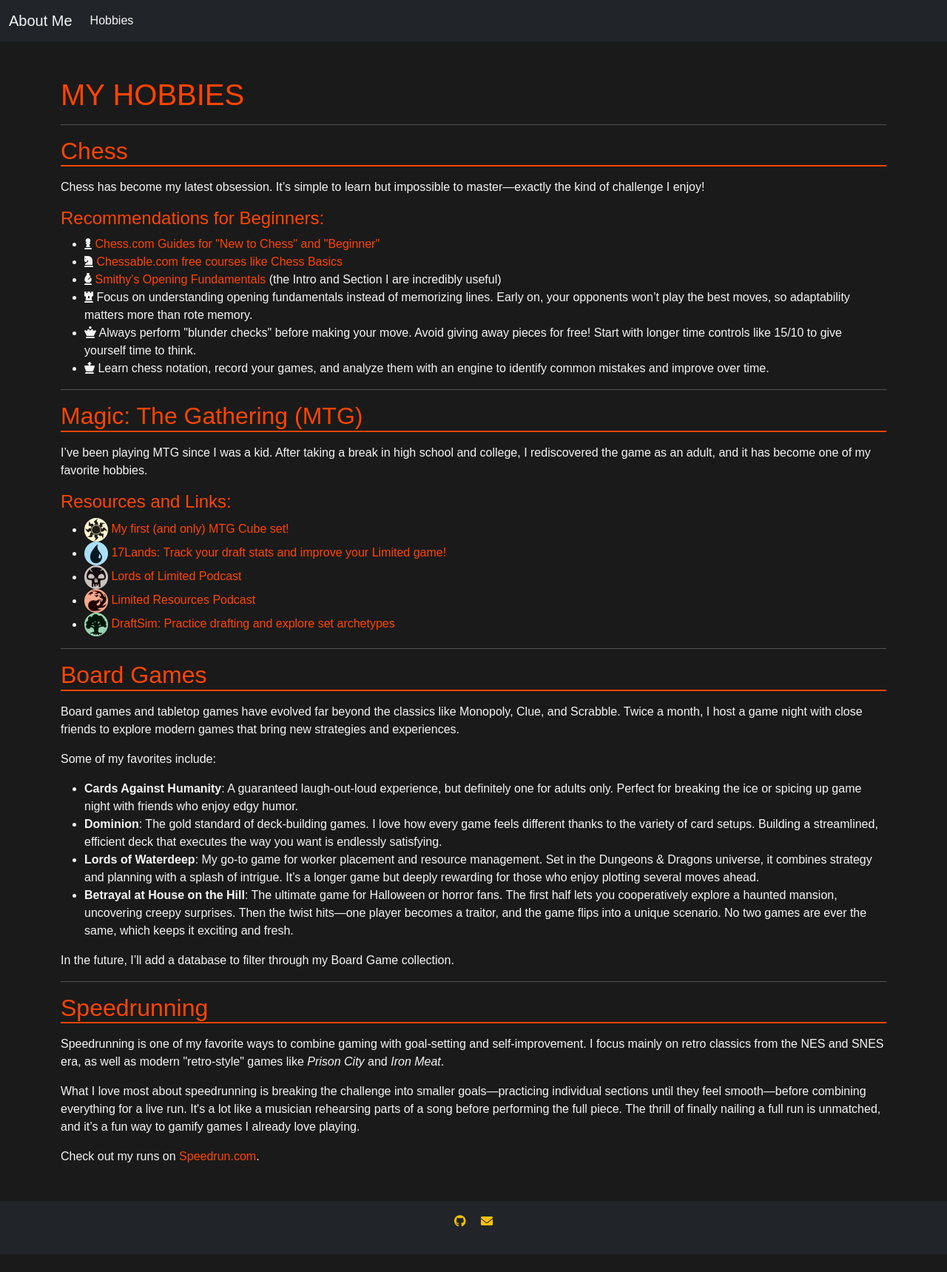
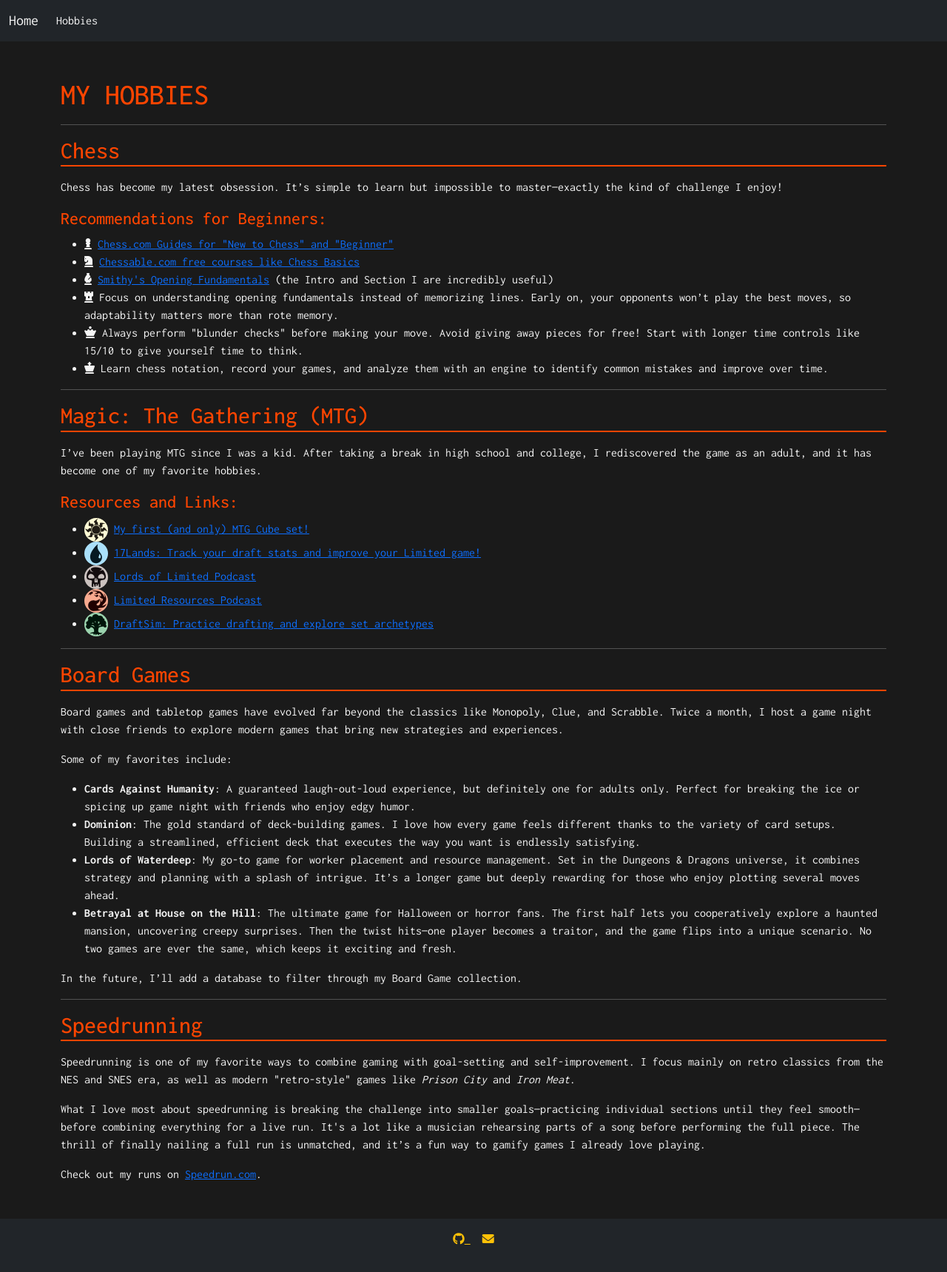
Before and after one commit to drmDev/drmDev.github.io, a Jekyll site: the page built from hobbies.md, in a window 1280 px wide. Shown: the whole page at 74% size. Built offline with Jekyll 4.4.1, drawn with Linux system fonts in a browser that asks for light colours; before the commit the page ends 1695 px from its top, so only the background shows below that.

Commit message:
updated styling

```diff
--- a/_includes/navbar.html
+++ b/_includes/navbar.html
@@ -1,6 +1,6 @@
 <nav class="navbar navbar-expand-lg bg-dark navbar-dark">
     <div class="container-fluid">
-        <a class="navbar-brand" href="{{ "/" | relative_url }}">About Me</a>
+        <a class="navbar-brand" href="{{ "/" | relative_url }}">Home</a>
         <button class="navbar-toggler" type="button" data-bs-toggle="collapse" data-bs-target="#navbarNav">
             <span class="navbar-toggler-icon"></span>
         </button>
--- a/_layouts/default.html
+++ b/_layouts/default.html
@@ -4,11 +4,22 @@
     <meta charset="UTF-8">
     <meta name="viewport" content="width=device-width, initial-scale=1.0">
     <title>{{ page.title }} | {{ site.title }}</title>
+
+    <!-- Google Fonts -->
+    <link rel="preconnect" href="https://fonts.googleapis.com">
+    <link rel="preconnect" href="https://fonts.gstatic.com" crossorigin>
+    <link href="https://fonts.googleapis.com/css2?family=Inconsolata:wght@200..900&display=swap" rel="stylesheet">
+
+    <!-- Bootstrap -->
     <link rel="stylesheet" href="https://cdn.jsdelivr.net/npm/bootstrap@5.3.0/dist/css/bootstrap.min.css">
-	<script src="https://cdn.jsdelivr.net/npm/bootstrap@5.3.0/dist/js/bootstrap.bundle.min.js"></script>
+    <script src="https://cdn.jsdelivr.net/npm/bootstrap@5.3.0/dist/js/bootstrap.bundle.min.js"></script>
+
+    <!-- Font Awesome -->
     <link rel="stylesheet" href="https://cdnjs.cloudflare.com/ajax/libs/font-awesome/6.0.0-beta3/css/all.min.css">
+
+    <!-- Custom Styles -->
     <link rel="stylesheet" href="/assets/css/style.css">
-	<link rel="icon" href="/assets/favicon/favicon.ico" type="image/x-icon">
+    <link rel="icon" href="/assets/favicon/favicon.ico" type="image/x-icon">
 </head>
 <body>
     {% include navbar.html %}
--- a/assets/css/style.css
+++ b/assets/css/style.css
@@ -2,7 +2,7 @@
 body {
     background-color: #1a1a1a; /* Dark gray background */
     color: #f5f5f5; /* Light text */
-    font-family: Arial, sans-serif;
+    font-family: 'Inconsolata', sans-serif;
 }
 
 /* Header Styling */
@@ -11,24 +11,28 @@
     text-transform: uppercase;
     font-size: 2.5rem;
     margin-bottom: 1rem;
+    font-family: 'Inconsolata', sans-serif;
 }
 
 h2 {
     color: #ff4500;
     font-size: 2rem;
     margin-bottom: 1rem;
-    border-bottom: 2px solid #ff4500; /* Optional: Add an underline effect */
+    border-bottom: 2px solid #ff4500; /* Add an underline effect */
+    font-family: 'Inconsolata', sans-serif;
 }
 
 h3 {
     color: #ff4500;
     font-size: 1.5rem;
     margin-bottom: 0.5rem;
+    font-family: 'Inconsolata', sans-serif;
 }
 
 /* Navbar Styling */
 .navbar {
     background-color: #333; /* Dark background for navbar */
+    font-family: 'Inconsolata', sans-serif;
 }
 
 .navbar-brand, .nav-link {
@@ -41,30 +45,9 @@
     text-shadow: 0px 0px 5px #ff4500; /* Subtle glowing effect */
 }
 
-.navbar-toggler:hover .navbar-toggler-icon {
-    background-color: #ff4500; /* Example hover color for the icon */
-}
-
 /* Footer Styling */
 .bg-dark-footer {
     background-color: #333; /* Custom dark gray background */
     color: #f5f5f5; /* Light text */
+    font-family: 'Inconsolata', sans-serif;
 }
-
-/* Links */
-a {
-    color: #ff4500; /* Orange accent color */
-    text-decoration: none;
-    transition: color 0.3s ease-in-out; /* Smooth hover transition */
-}
-
-a:hover {
-    color: #ff6347; /* Subtle hover effect with lighter orange */
-}
-
-/* Resume Section */
-iframe {
-    border: 2px solid #444; /* Subtle border for the resume embed */
-    border-radius: 8px;
-    margin: 20px 0; /* Add spacing around the iframe */
-}
```
Also changed, not shown: index.md (+1 -0 lines).
